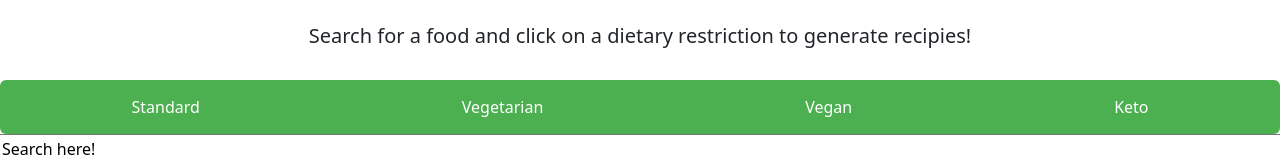
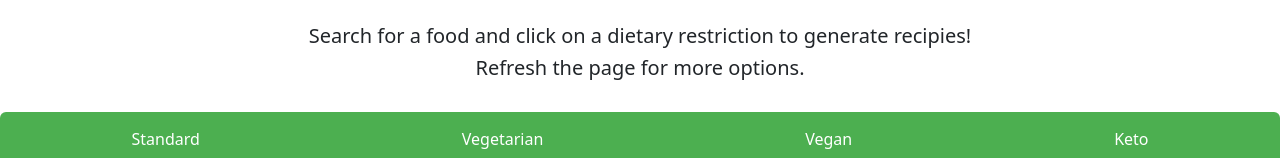
Before and after one commit to tduggins1/cs130-coursework, a plain HTML site: page Final Project/index.html in a window 1280 px wide. Shown: the top 158 px of the page. Drawn offline with nearby package versions, Linux system fonts and the light colour scheme.

Commit message:
new text

```diff
--- a/Final Project/index.html
+++ b/Final Project/index.html
@@ -14,6 +14,7 @@
     <div class="container">
         <div class="row text-center">
             <h5>Search for a food and click on a dietary restriction to generate recipies!</h5>
+            <h5>Refresh the page for more options.</h5>
         </div>
         <div id="meal" class="row meal"></div>
     </div>
```
